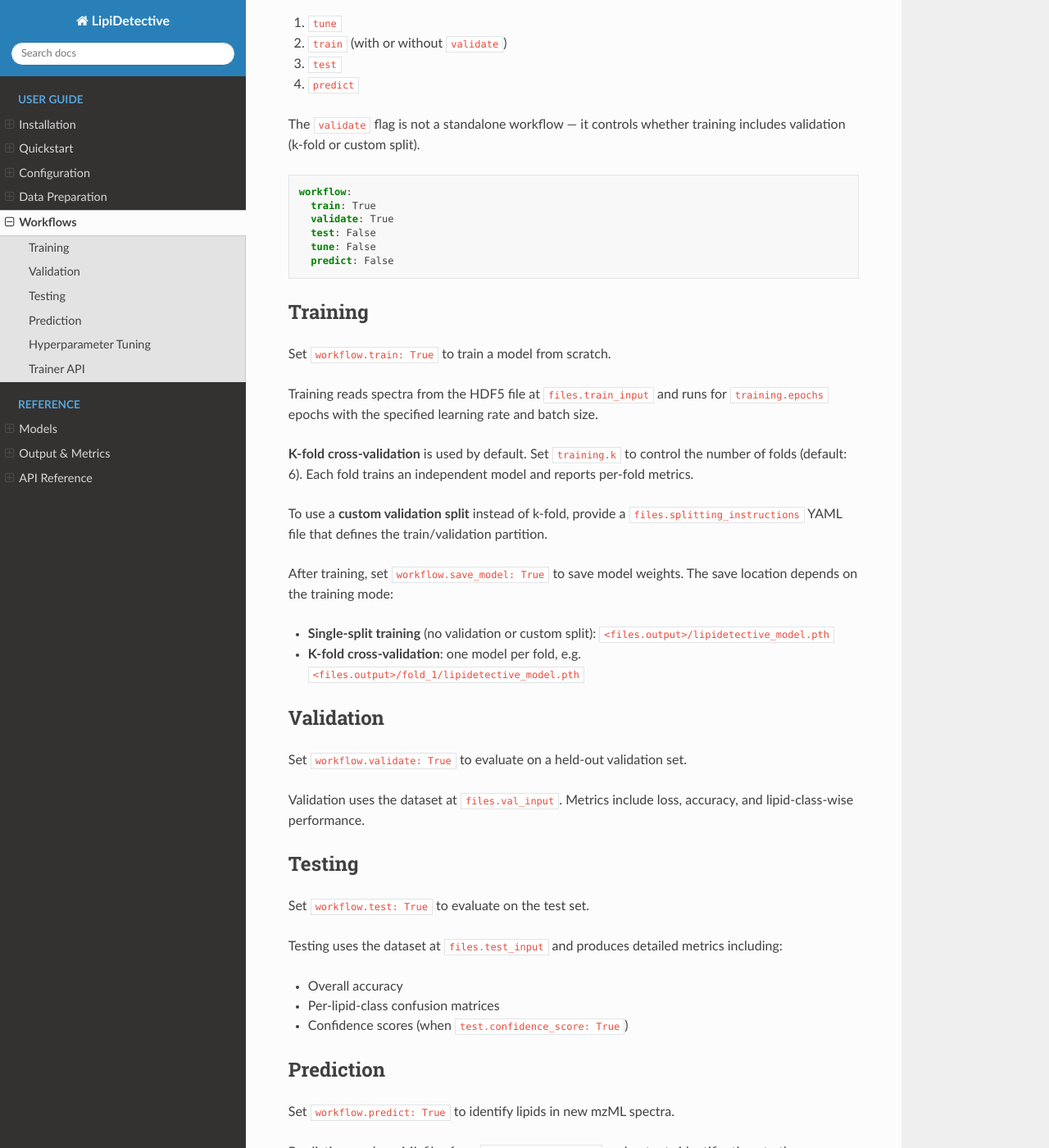
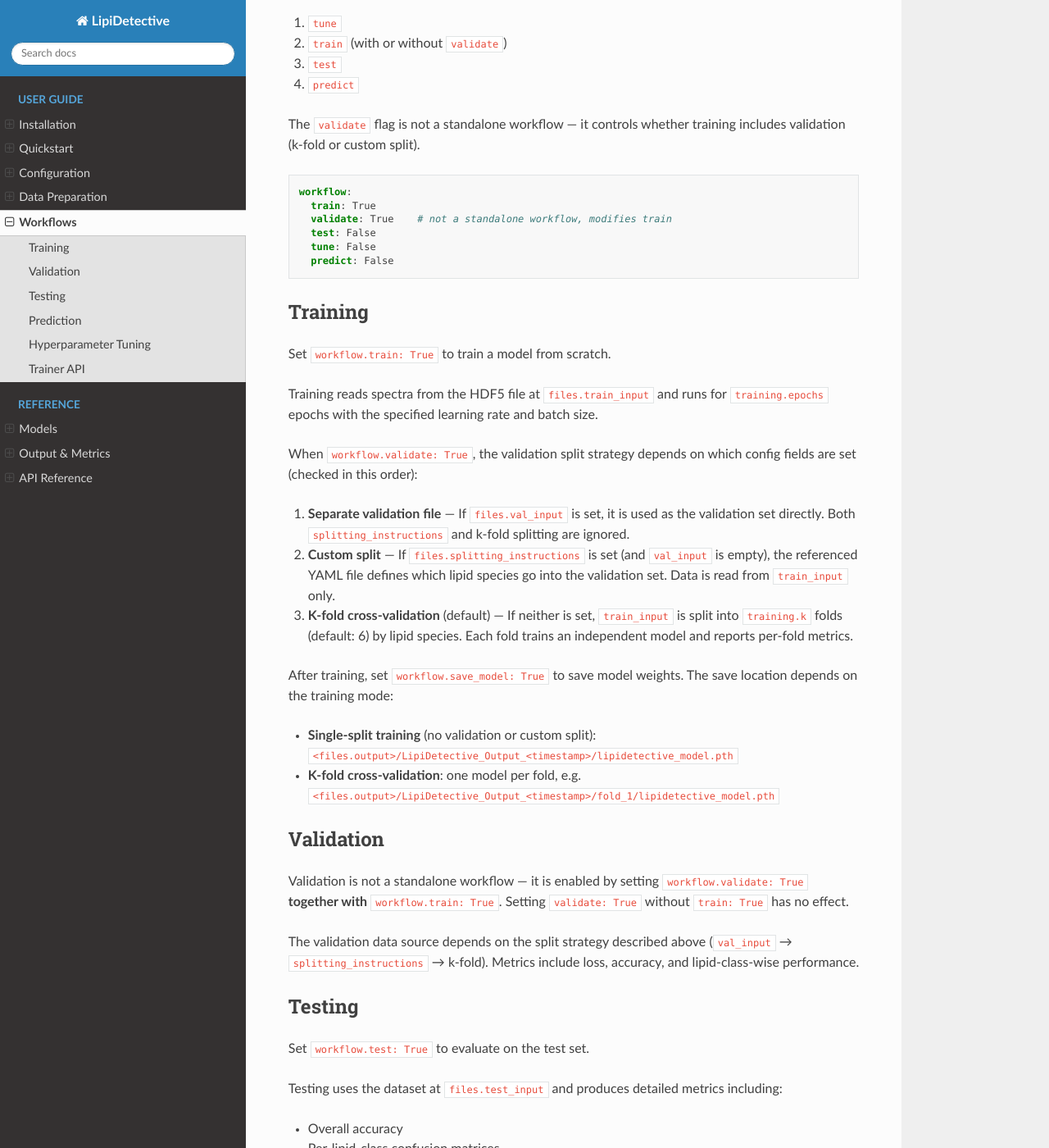
Before and after one commit to LipiTUM/lipidetective, a Sphinx documentation site: the page built from docs/source/workflows.rst, in a window 1280 px wide and 1400 px high, scrolled down 242 px. Shown: the whole window at 82% size. Built offline with Sphinx 7.4.7 and the Read the Docs theme 3.1.0, drawn with Linux system fonts in a browser that asks for light colours; some of the changed text lies outside the part shown.

Commit message:
fix: clarify validation behavior and split precedence in docs
- Four workflows, not five (validate is a modifier on train)
- Document validation split precedence: val_input > splitting_instructions > k-fold
- Clarify validate requires train: True, does nothing alone
- Add timestamped run directory to saved model paths
- Add validate description to workflow config table

```diff
--- a/docs/source/workflows.rst
+++ b/docs/source/workflows.rst
@@ -17,7 +17,7 @@
 
    workflow:
      train: True
-     validate: True
+     validate: True    # not a standalone workflow, modifies train
      test: False
      tune: False
      predict: False
@@ -30,28 +30,36 @@
 Training reads spectra from the HDF5 file at ``files.train_input`` and runs for
 ``training.epochs`` epochs with the specified learning rate and batch size.
 
-**K-fold cross-validation** is used by default. Set ``training.k`` to control
-the number of folds (default: 6). Each fold trains an independent model and
-reports per-fold metrics.
+When ``workflow.validate: True``, the validation split strategy depends on
+which config fields are set (checked in this order):
 
-To use a **custom validation split** instead of k-fold, provide a
-``files.splitting_instructions`` YAML file that defines the train/validation
-partition.
+1. **Separate validation file** — If ``files.val_input`` is set, it is used as
+   the validation set directly. Both ``splitting_instructions`` and k-fold
+   splitting are ignored.
+2. **Custom split** — If ``files.splitting_instructions`` is set (and
+   ``val_input`` is empty), the referenced YAML file defines which lipid
+   species go into the validation set. Data is read from ``train_input`` only.
+3. **K-fold cross-validation** (default) — If neither is set, ``train_input``
+   is split into ``training.k`` folds (default: 6) by lipid species. Each fold
+   trains an independent model and reports per-fold metrics.
 
 After training, set ``workflow.save_model: True`` to save model weights.
 The save location depends on the training mode:
 
 - **Single-split training** (no validation or custom split):
-  ``<files.output>/lipidetective_model.pth``
+  ``<files.output>/LipiDetective_Output_<timestamp>/lipidetective_model.pth``
 - **K-fold cross-validation**: one model per fold, e.g.
-  ``<files.output>/fold_1/lipidetective_model.pth``
+  ``<files.output>/LipiDetective_Output_<timestamp>/fold_1/lipidetective_model.pth``
 
 Validation
 ----------
 
-Set ``workflow.validate: True`` to evaluate on a held-out validation set.
+Validation is not a standalone workflow — it is enabled by setting
+``workflow.validate: True`` **together with** ``workflow.train: True``.
+Setting ``validate: True`` without ``train: True`` has no effect.
 
-Validation uses the dataset at ``files.val_input``. Metrics include loss,
+The validation data source depends on the split strategy described above
+(``val_input`` → ``splitting_instructions`` → k-fold). Metrics include loss,
 accuracy, and lipid-class-wise performance.
 
 Testing
```
Also changed, not shown: other parts of docs/source/workflows.rst (+1 -1 lines), docs/source/configuration.rst (+15 -1 lines).
